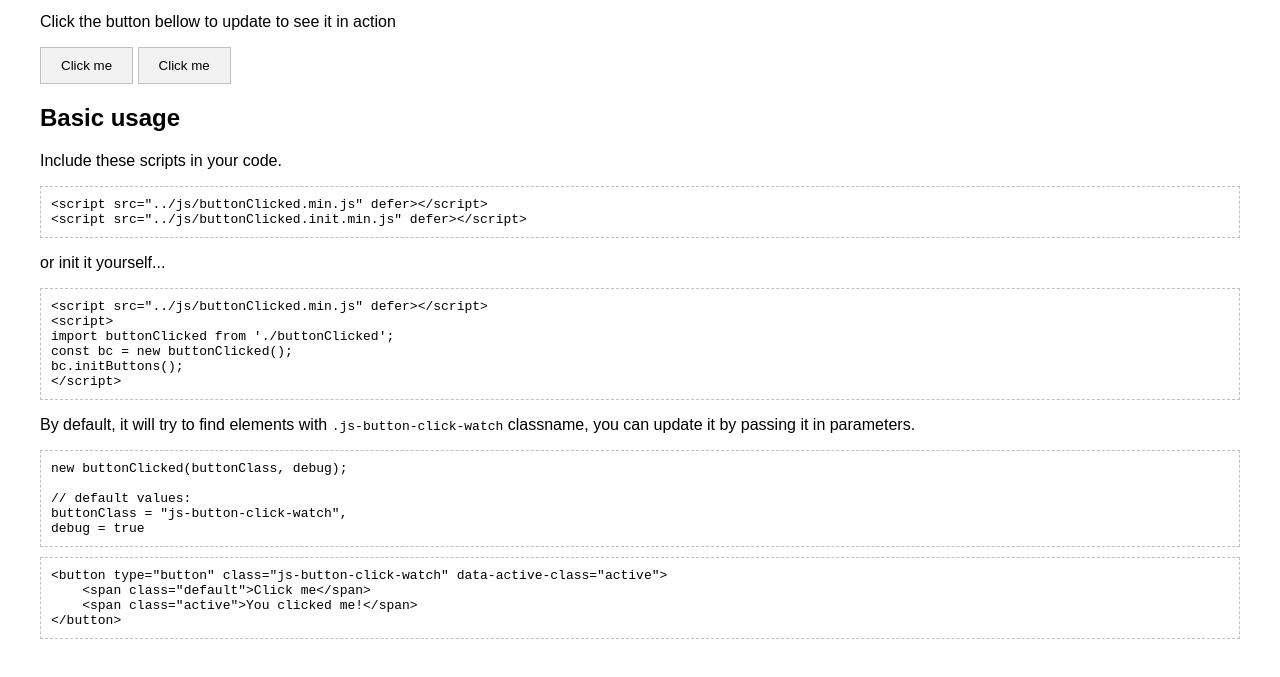
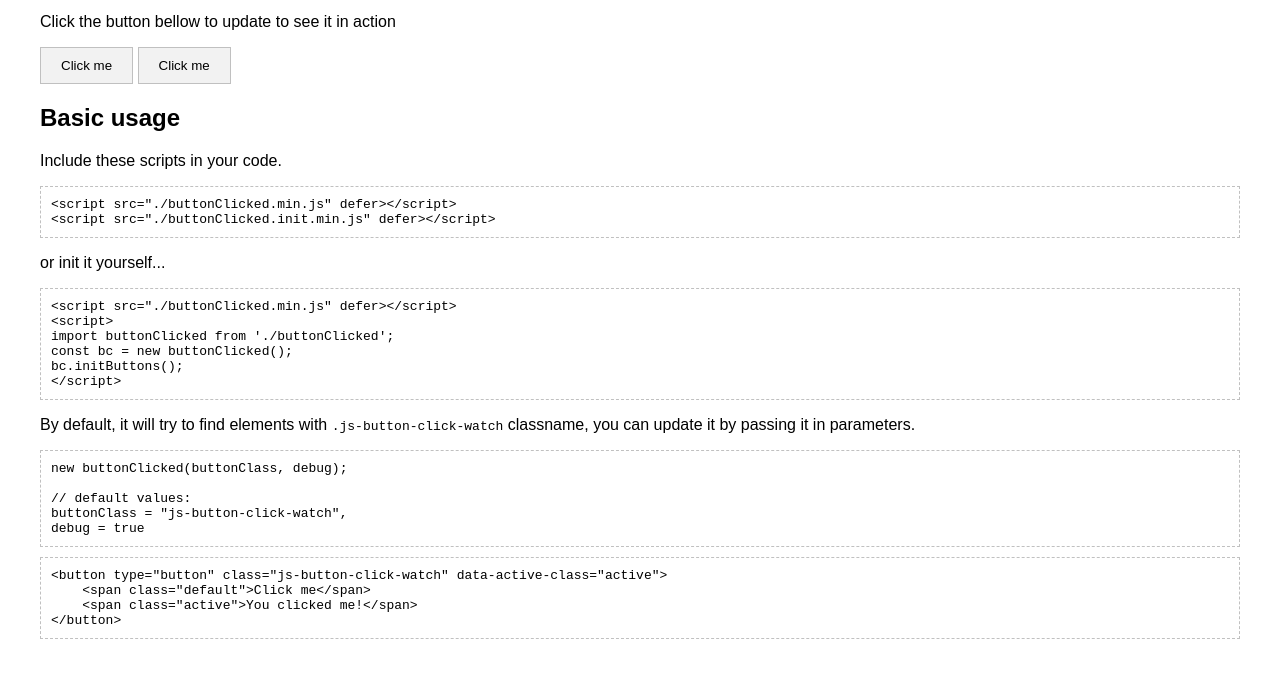
Before and after one commit to wUFr/button-clicked, a website: page docs/index.html in a window 1280 px wide. Shown: the part 177-854 px from the top of the page. Drawn offline with Linux system fonts and the light colour scheme.

Commit message:
docs tweaked

```diff
--- a/docs/index.html
+++ b/docs/index.html
@@ -6,8 +6,8 @@
 	<title>Button clicked - demo</title>
 
 
-	<script src="../js/buttonClicked.min.js" defer></script>
-	<script src="../js/buttonClicked.init.min.js" defer></script>
+	<script src="./buttonClicked.min.js" defer></script>
+	<script src="./buttonClicked.init.min.js" defer></script>
 
 	<style>
 		body {
@@ -81,15 +81,15 @@
 		</p>
 
 		<pre>
-&lt;script src=&quot;../js/buttonClicked.min.js&quot; defer&gt;&lt;/script&gt;
-&lt;script src=&quot;../js/buttonClicked.init.min.js&quot; defer&gt;&lt;/script&gt;</pre>
+&lt;script src=&quot;./buttonClicked.min.js&quot; defer&gt;&lt;/script&gt;
+&lt;script src=&quot;./buttonClicked.init.min.js&quot; defer&gt;&lt;/script&gt;</pre>
 
 		<p>
 			or init it yourself...
 		</p>
 
 		<pre>
-&lt;script src=&quot;../js/buttonClicked.min.js&quot; defer&gt;&lt;/script&gt;
+&lt;script src=&quot;./buttonClicked.min.js&quot; defer&gt;&lt;/script&gt;
 &lt;script&gt;
 import buttonClicked from './buttonClicked';
 const bc = new buttonClicked();
--- a/js/mix-manifest.json
+++ b/js/mix-manifest.json
@@ -1,4 +1,6 @@
 {
     "/buttonClicked.init.min.js": "/buttonClicked.init.min.js",
-    "/buttonClicked.min.js": "/buttonClicked.min.js"
+    "/buttonClicked.min.js": "/buttonClicked.min.js",
+    "/docs/buttonClicked.min.js": "/docs/buttonClicked.min.js",
+    "/docs/buttonClicked.init.min.js": "/docs/buttonClicked.init.min.js"
 }
--- a/webpack/webpack.mix.js
+++ b/webpack/webpack.mix.js
@@ -5,5 +5,8 @@ let mix = require('laravel-mix');
 mix.setPublicPath('js');
 
 
-mix.ts('./ts/buttonClicked.ts','./js/buttonClicked.min.js');
+mix.ts('./ts/buttonClicked.ts',     './js/buttonClicked.min.js');
 mix.ts('./ts/buttonClicked.init.ts','./js/buttonClicked.init.min.js');
+
+mix.copy('./js/buttonClicked.min.js',      './docs/buttonClicked.min.js')
+mix.copy('./js/buttonClicked.init.min.js', './docs/buttonClicked.init.min.js')
```
Also changed, not shown: docs/buttonClicked.init.min.js (added, +1 -0 lines), docs/buttonClicked.min.js (added, +1 -0 lines), README.md.
